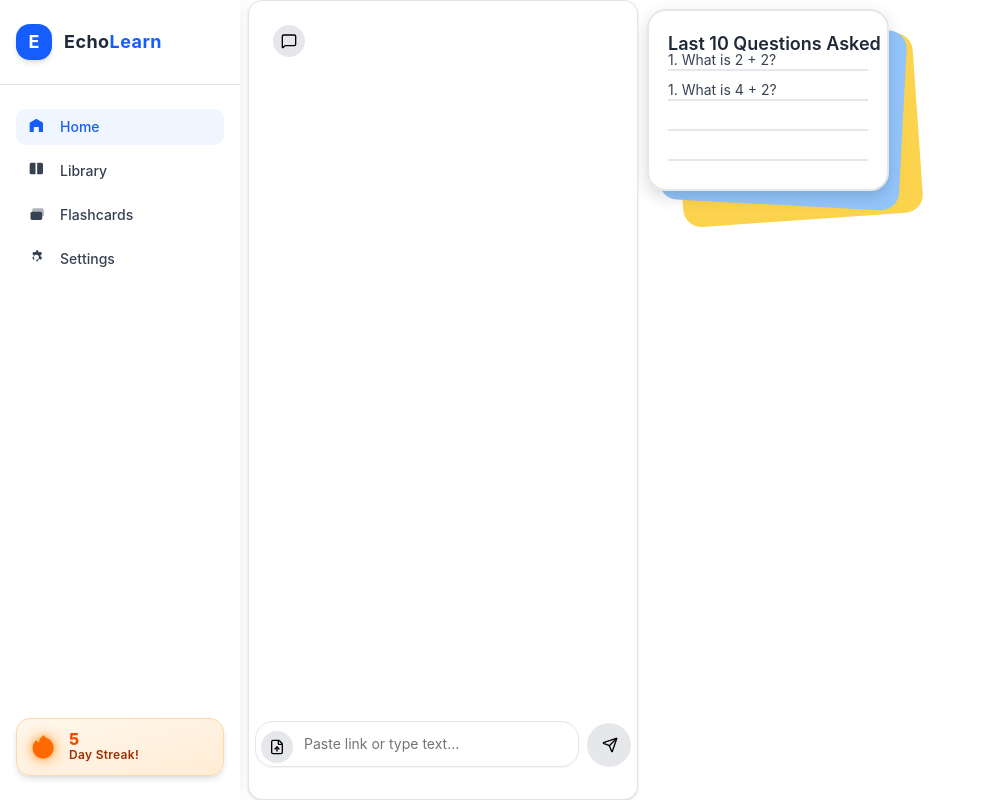
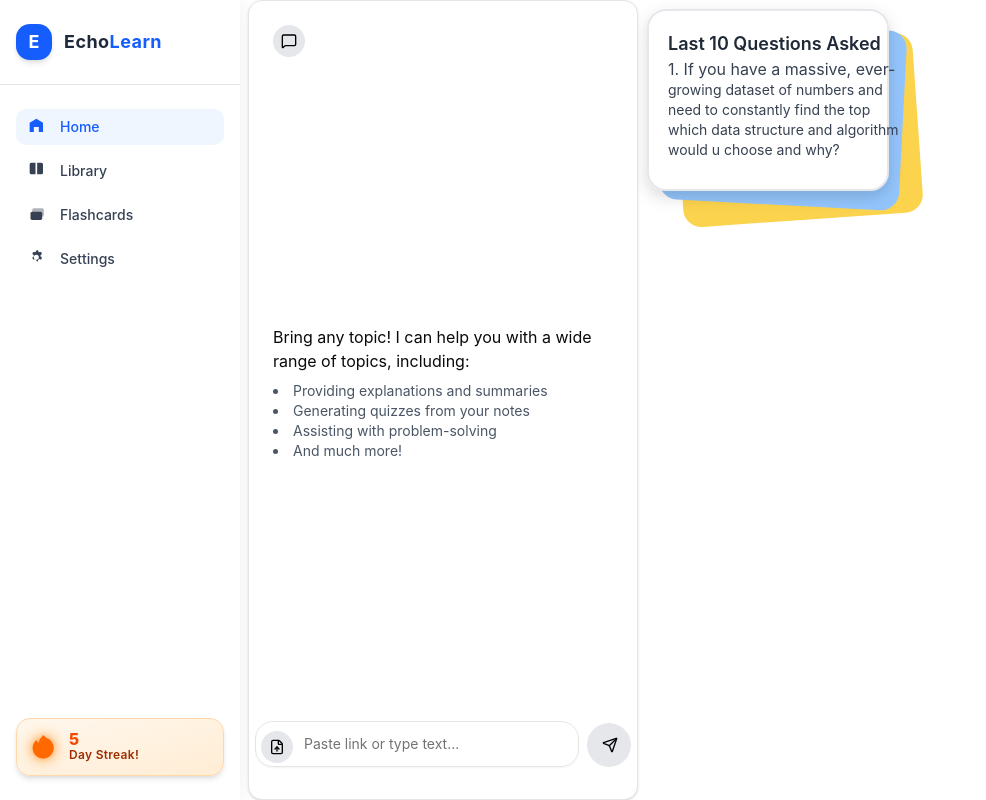
Before and after one commit to gosag/Gosa-s_StudyAi, a React (Vite) app in the folder client/: page / in a window 1280 px wide. Shown: the whole page, without its empty margins (0-986 px from the left). Built offline with nearby package versions, Linux system fonts and the light colour scheme.

Commit message:
feat: enhance Home component content with topic examples and update StudyStack illustration text

```diff
--- a/client/src/components/home.tsx
+++ b/client/src/components/home.tsx
@@ -14,7 +14,13 @@ function Home() {
         </CardHeader>
 
         <CardContent>
-
+          Bring any topic! I can help you with a wide range of topics, including:
+          <ul className="list-disc list-inside mt-2 text-sm text-gray-600">
+            <li>Providing explanations and summaries</li>
+            <li>Generating quizzes from your notes</li>
+            <li>Assisting with problem-solving</li>
+            <li>And much more!</li>
+          </ul>
         </CardContent>
 
         <CardFooter className="relative items-end pb-2">
--- a/client/src/components/illustrations/StudyStack.tsx
+++ b/client/src/components/illustrations/StudyStack.tsx
@@ -1,4 +1,5 @@
 export function StudyStack() {
+
   return (
     <svg
       width="300"
@@ -48,10 +49,10 @@ export function StudyStack() {
       />
 
       {/* Lines */}
-      <line x1="100" y1="100" x2="300" y2="100" stroke="#e5e7eb" strokeWidth="2" />
+     {/*  <line x1="100" y1="100" x2="300" y2="100" stroke="#e5e7eb" strokeWidth="2" />
       <line x1="100" y1="130" x2="300" y2="130" stroke="#e5e7eb" strokeWidth="2" />
       <line x1="100" y1="160" x2="300" y2="160" stroke="#e5e7eb" strokeWidth="2" />
-      <line x1="100" y1="190" x2="300" y2="190" stroke="#e5e7eb" strokeWidth="2" />
+      <line x1="100" y1="190" x2="300" y2="190" stroke="#e5e7eb" strokeWidth="2" /> */}
 
       {/* Title Text */}
       <text
@@ -67,11 +68,11 @@ export function StudyStack() {
       {/* Example Answer Text (On Line) */}
       <text
         x="100"
-        y="95"
-        fontSize="14"
+        y="105"
+        fontSize="16"
         fill="#374151"
       >
-        1. What is 2 + 2?
+        1. If you have a massive, ever-
       </text>
       <text
         x="100"
@@ -79,7 +80,31 @@ export function StudyStack() {
         fontSize="14"
         fill="#374151"
       >
-        1. What is 4 + 2?
+        growing dataset of numbers and
+      </text>
+      <text
+        x="100"
+        y="145"
+        fontSize="14"
+        fill="#374151"
+      >
+        need to constantly find the top
+      </text>
+      <text
+        x="100"
+        y="165"
+        fontSize="14"
+        fill="#374151"
+      >
+         which data structure and algorithm
+      </text>
+      <text
+        x="100"
+        y="185"
+        fontSize="14"
+        fill="#374151"
+      >
+         would u choose and why?
       </text>
     </svg>
   );
```
